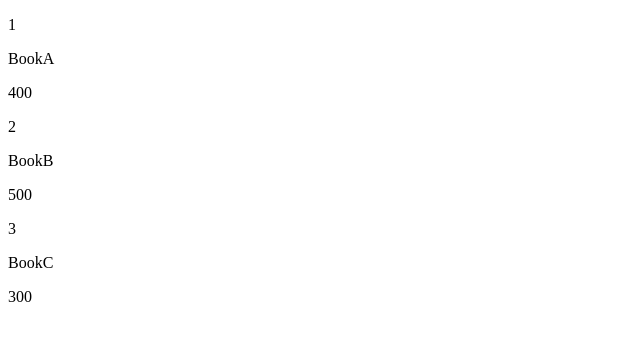
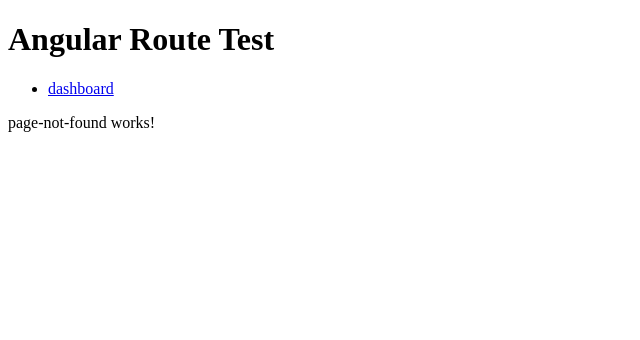
Before and after one commit to m-shimizu-f-50/my-app-angular, an Angular app: page / in a window 1280 px wide. Shown: the top 340 px of the page, without its empty margins (0-640 px from the left). Built offline with nearby package versions, Linux system fonts and the light colour scheme.

Commit message:
基本的なルーティング実装方法

```diff
--- a/src/app/app.component.html
+++ b/src/app/app.component.html
@@ -1,5 +1,8 @@
-<div *ngFor="let book of getBooks(); let i = index">
-  <p>{{ i + 1 }}</p>
-  <p>{{ book.name }}</p>
-  <p>{{ book.price }}</p>
-</div>
+<h1>Angular Route Test</h1>
+<nav>
+  <ul>
+    <li><a routerLink="/dashboard" routerLinkActive="current">dashboard</a></li>
+  </ul>
+</nav>
+
+<router-outlet></router-outlet>
--- /dev/null
+++ b/src/app/dashboard/dashboard.component.html
@@ -0,0 +1 @@
+<p>dashboard works!</p>
--- /dev/null
+++ b/src/app/page-not-found/page-not-found.component.html
@@ -0,0 +1 @@
+<p>page-not-found works!</p>
```
Also changed, not shown: src/app/app.module.ts (+18 -1 lines), src/app/dashboard/dashboard.component.ts (added, +10 -0 lines), src/app/page-not-found/page-not-found.component.ts (added, +10 -0 lines), src/app/dashboard/dashboard.component.css (added), src/app/page-not-found/page-not-found.component.css (added), 2 other files (tests, documents, lock files or other folders).
